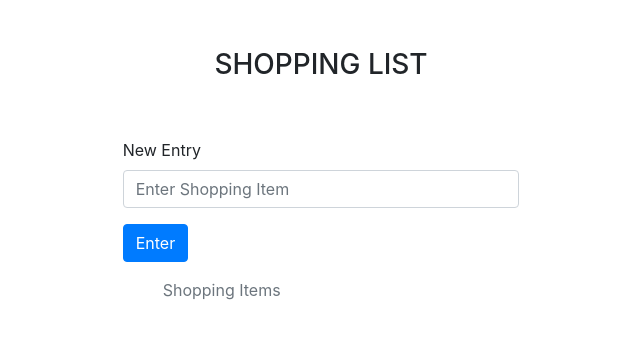
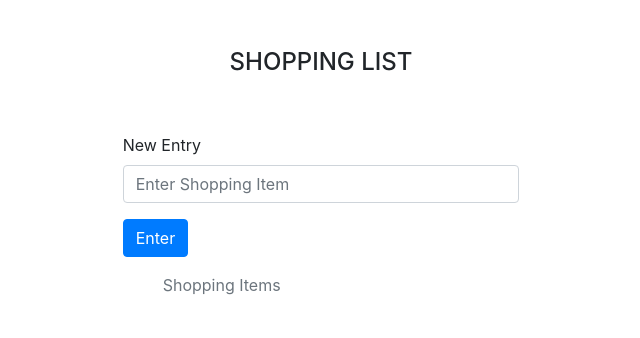
Before and after one commit to DevAliMaher/ShoppingList-JS, a plain HTML site: page index.html in a window 1280 px wide. Shown: the whole page, without its empty margins (319-959 px from the left). Drawn offline with Linux system fonts and the light colour scheme.

Commit message:
Update index.html

```diff
--- a/index.html
+++ b/index.html
@@ -14,10 +14,10 @@
     <script src="js/script.js" defer></script>
 </head>
 <body>
-    <div class="container-fluid py-5">
+    <div class="container-fluid py-5 container-xl">
         <div class="row">
            <div class="col-sm-12 col-md-6 col-lg-4 offset-md-3 offset-lg-4">
-              <h3 class="display-5 pb-5 text-center text-uppercase">Shopping List</h3>
+              <h4 class="display-5 pb-5 text-center text-uppercase">Shopping List</h4>
                 <label for="userInput">New Entry</label>
                 <input id="userInput" type="text" class="form-control" placeholder="Enter Shopping Item">
                 <button id="enter" class="btn btn-primary my-3">Enter</button>
```
